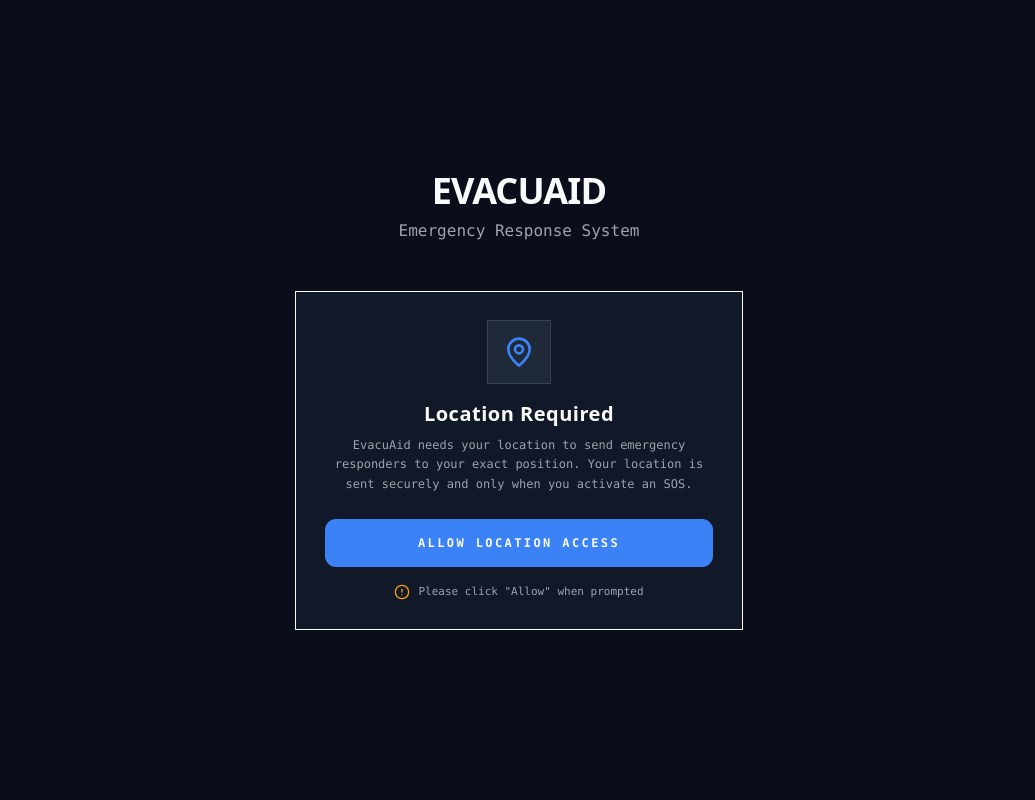
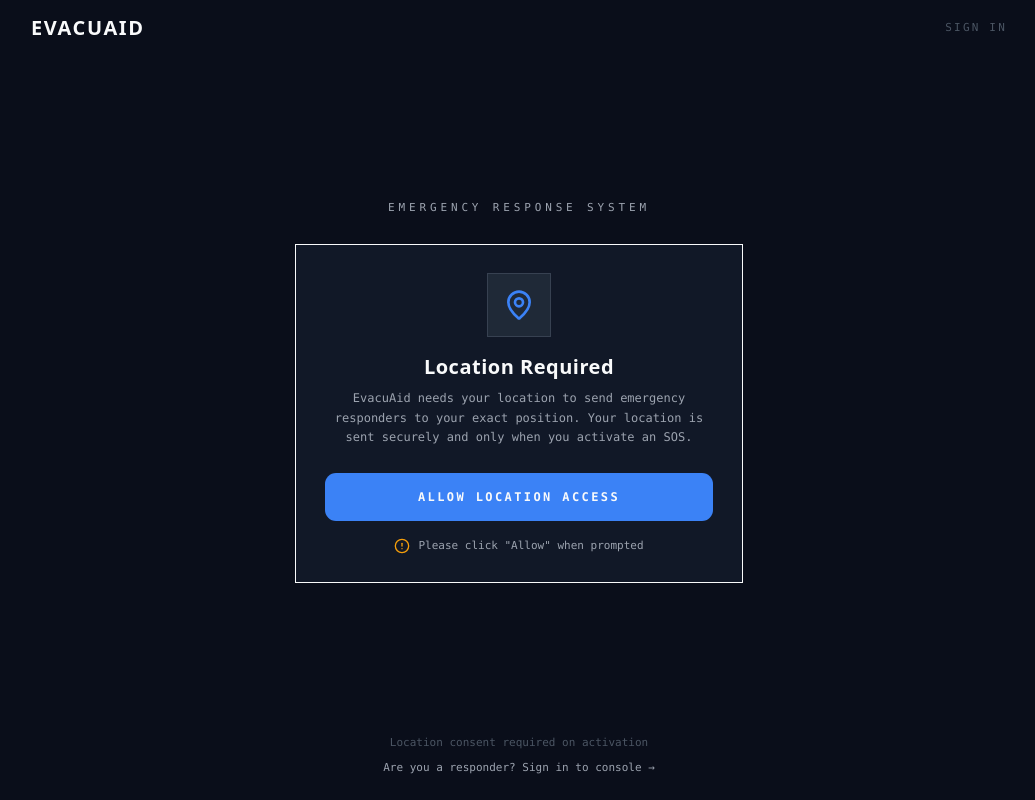
Before and after one commit to codercathwon/EvacuaidV2, a Next.js app: page / in a window 1280 px wide. Shown: the whole page, without its empty margins (121-1156 px from the left). Built offline with nearby package versions, Linux system fonts and the light colour scheme.

Commit message:
auto: update page.tsx

```diff
--- a/app/sos/page.tsx
+++ b/app/sos/page.tsx
@@ -1,17 +1,19 @@
 'use client';
 
-import { useState, useCallback } from 'react';
+import Link from 'next/link';
+import { useEffect, useMemo, useState, useCallback } from 'react';
 import { useRouter } from 'next/navigation';
 import { SosButton } from '@/components/sos/SosButton';
 import { LocationConsent } from '@/components/sos/LocationConsent';
 import { useGeolocation } from '@/hooks/useGeolocation';
-import * as jose from 'jose';
 
 export default function SosPage() {
   const router = useRouter();
   const { getPosition, loading: geoLoading, error: geoError } = useGeolocation();
   const [coords, setCoords] = useState<GeolocationCoordinates | null>(null);
   const [granted, setGranted] = useState(false);
+  const [sosUiStatus, setSosUiStatus] = useState<'idle' | 'holding' | 'loading' | 'success' | 'error'>('idle');
+  const [timelineStep, setTimelineStep] = useState<0 | 1 | 2>(0);
 
   // When user clicks 'Allow'
   const handleGrantLocation = async () => {
@@ -62,28 +64,116 @@ export default function SosPage() {
 
   }, [coords, router]);
 
+  useEffect(() => {
+    if (sosUiStatus === 'success') {
+      setTimelineStep(0);
+      const t1 = window.setTimeout(() => setTimelineStep(1), 500);
+      const t2 = window.setTimeout(() => setTimelineStep(2), 1150);
+      return () => {
+        window.clearTimeout(t1);
+        window.clearTimeout(t2);
+      };
+    }
+  }, [sosUiStatus]);
+
+  const showTimeline = useMemo(() => sosUiStatus === 'success', [sosUiStatus]);
+
   return (
-    <main className="min-h-[100dvh] flex flex-col items-center justify-center p-4 bg-background">
-      <div className="w-full max-w-md mx-auto flex flex-col items-center text-center">
+    <main className="min-h-[100dvh] bg-[color:var(--bg-base)] text-[color:var(--text-primary)]">
+      <div className="mx-auto w-full max-w-5xl min-h-[100dvh] px-4 sm:px-6 flex flex-col">
+        {/* Top bar */}
+        <header className="h-14 flex items-center justify-between">
+          <div className="font-display font-bold text-[20px] tracking-[0.08em]">
+            EVACUAID
+          </div>
+          <Link
+            href="/login"
+            className="font-ui text-[11px] uppercase tracking-[0.2em] text-[color:var(--text-muted)] hover:text-[color:var(--text-secondary)] transition-colors duration-[150ms] ease-out"
+          >
+            Sign in
+          </Link>
+        </header>
 
-        <div className="mb-12">
-          <h1 className="text-4xl font-black tracking-tight text-foreground uppercase mb-2">EvacuAid</h1>
-          <p className="text-muted-foreground font-medium">Emergency Response System</p>
+        {/* Hero */}
+        <section className="flex-1 flex flex-col items-center justify-center text-center py-8">
+          <div className="w-full max-w-xl flex flex-col items-center justify-center gap-7" style={{ minHeight: '70dvh' }}>
+            <div className="font-ui text-[11px] uppercase tracking-[0.35em] text-[color:var(--text-secondary)]">
+              EMERGENCY RESPONSE SYSTEM
             </div>
 
             {!granted ? (
               <LocationConsent onGrant={handleGrantLocation} loading={geoLoading} />
             ) : (
-          <SosButton onActivate={executeSos} />
+              <SosButton
+                onActivate={executeSos}
+                onStatusChange={setSosUiStatus}
+              />
             )}
 
             {geoError && !granted && (
-          <div className="mt-6 p-4 bg-red-50 text-red-600 rounded-lg text-sm border border-red-200">
+              <div className="w-full max-w-md border border-[color:var(--accent-red)]/40 bg-[color:var(--bg-surface)] p-4 text-left">
+                <div className="font-display font-bold tracking-wide text-[color:var(--accent-red-glow)]">
+                  LOCATION ERROR
+                </div>
+                <div className="mt-1 font-ui text-[12px] text-[color:var(--text-secondary)]">
                   {geoError}. Please enable location permissions in your browser settings to continue.
+                </div>
               </div>
             )}
 
+            {showTimeline && (
+              <StatusTimeline step={timelineStep} />
+            )}
+          </div>
+        </section>
+
+        {/* Bottom */}
+        <footer className="pb-6 pt-2 flex flex-col items-center gap-2 text-center">
+          <div className="font-ui text-[11px] text-[color:var(--text-muted)]">
+            Location consent required on activation
+          </div>
+          <Link
+            href="/login"
+            className="font-ui text-[11px] text-[color:var(--text-secondary)] hover:text-[color:var(--text-primary)] transition-colors duration-[150ms] ease-out"
+          >
+            Are you a responder? Sign in to console →
+          </Link>
+        </footer>
       </div>
     </main>
   );
 }
+
+function StatusTimeline({ step }: { step: 0 | 1 | 2 }) {
+  const steps = [
+    { label: 'SENT', reached: true },
+    { label: 'ROUTED', reached: step >= 1 },
+    { label: 'ACKNOWLEDGED', reached: step >= 2 },
+  ] as const;
+
+  return (
+    <div className="w-full max-w-xl mt-2">
+      <div className="font-ui text-[11px] uppercase tracking-[0.24em] text-[color:var(--text-muted)] mb-3">
+        Status
+      </div>
+      <div className="relative flex items-center justify-between gap-4">
+        <div className="absolute left-0 right-0 top-1/2 -translate-y-1/2 h-px bg-[color:var(--border-bright)]" />
+        {steps.map((s) => (
+          <div key={s.label} className="relative flex flex-col items-center gap-2">
+            <div
+              className="w-3.5 h-3.5 border border-[color:var(--border-bright)] bg-[color:var(--bg-base)]"
+              style={{
+                backgroundColor: s.reached ? 'var(--accent-green)' : 'var(--bg-base)',
+                transition: 'background-color 300ms ease, border-color 300ms ease',
+                borderColor: s.reached ? 'color-mix(in srgb, var(--accent-green) 55%, var(--border-bright))' : 'var(--border-bright)',
+              }}
+            />
+            <div className="font-ui text-[10px] uppercase tracking-[0.22em] text-[color:var(--text-secondary)]">
+              {s.label}
+            </div>
+          </div>
+        ))}
+      </div>
+    </div>
+  );
+}
```
Lines whose indentation alone changed are shown as unchanged.
